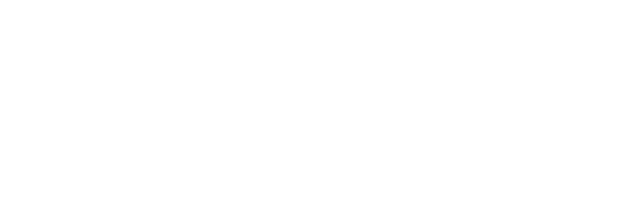
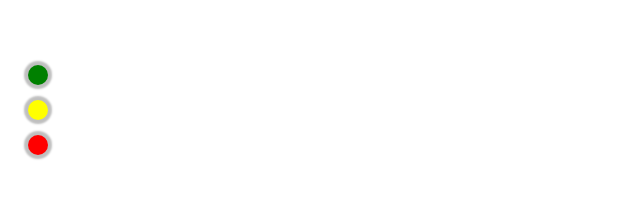
Before and after one commit to HaoAlone/canvas-sketchpad, a plain HTML site: page index.html in a window 1280 px wide. Shown: the whole page, without its empty margins (0-640 px from the left). Drawn offline with Linux system fonts and the light colour scheme.

Commit message:
添加画笔颜色

```diff
--- a/index.html
+++ b/index.html
@@ -5,10 +5,15 @@
 	<meta charset="UTF-8">
 	<meta name="viewport" content="width=device-width, initial-scale=1.0,
 user-scalable=no, maximum-scale=1.0, minimum-scale = 1.0">
+	<script src="//at.alicdn.com/t/font_716101_rdgog6ofzr9.js"></script>
 	<title>canvas</title>
 	<style>
 		*{
-			margin:0
+			margin:0;
+			padding: 0;
+		}
+		ul,ol {
+			list-style: none;
 		}
 		.icon {
 			width: 1em; height: 1em;
@@ -36,7 +41,31 @@ user-scalable=no, maximum-scale=1.0, minimum-scale = 1.0">
 			fill: red;
 			transform: scale(1.2);
 		}
-
+		/*
+			颜色`
+		*/
+		ol {
+			position: fixed;
+			top: 50px;
+			left: 28px;
+			/*border: 1px solid black;*/
+		}
+		ol > li {
+			width: 20px;
+			height: 20px;
+			border-radius: 50%;
+			margin: 15px 0;
+			box-shadow: 0 0 2px 4px rgba(0,0,0,0.25);
+		}
+		ol > li.green {
+			background: green;
+		}
+		ol > li.red {
+			background: red;
+		}
+		ol > li.yellow {
+			background: yellow;
+		}
 	</style>
 </head>
 <body>
@@ -51,12 +80,18 @@ user-scalable=no, maximum-scale=1.0, minimum-scale = 1.0">
 		<use xlink:href="#icon-xiangpica"></use>
 	</svg>
 </div>
+<ol>
+	<li id="green" class="green"></li>
+	<li id="yellow" class="yellow"></li>
+	<li id="red" class="red"></li>
+</ol>
 
 <script>
 	var canvas = document.getElementById('xxx')
 	var context = canvas.getContext('2d')
 	var pen = document.getElementById('pen')
 	var brush = document.getElementById('brush')
+	var lis = document.getElementsByTagName('li')
 	//橡皮擦
 	var eraser = false
 
@@ -74,6 +109,17 @@ user-scalable=no, maximum-scale=1.0, minimum-scale = 1.0">
 		eraser = true
 		brush.classList.add('active')
 		pen.classList.remove('active')
+	}
+	// 点击换色
+	lis[0].onclick = function () {
+		// context.fillStyle = green;
+		context.strokeStyle = 'green';
+	}
+	lis[1].onclick = function () {
+		context.strokeStyle = 'yellow';
+	}
+	lis[2].onclick = function () {
+		context.strokeStyle = 'red';
 	}
 
 
@@ -173,6 +219,6 @@ user-scalable=no, maximum-scale=1.0, minimum-scale = 1.0">
 	}
 
 </script>
-<script src="//at.alicdn.com/t/font_716101_rdgog6ofzr9.js"></script>
+
 </body>
 </html>
```
